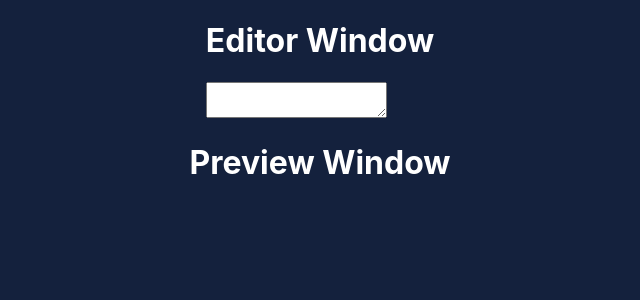
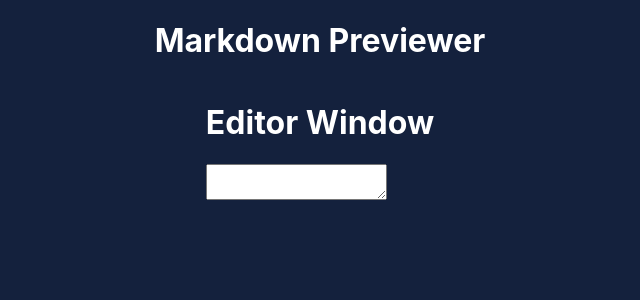
Before and after one commit to leonelamatos/markdown-previewer, a React (Create React App) app: page / in a window 1280 px wide. Shown: the top 300 px of the page, without its empty margins (320-960 px from the left). Built offline with nearby package versions, Linux system fonts and the light colour scheme.

Commit message:
Moves the Preview component inside the Editor component

```diff
--- a/src/App.js
+++ b/src/App.js
@@ -1,13 +1,14 @@
 import Editor from './components/Editor';
-import Preview from './components/Preview';
+// import Preview from './components/Preview';
 
 import './assets/css/main.min.css';
 
 function App() {
 	return (
 		<div className='App'>
+			<h1>Markdown Previewer</h1>
 			<Editor />
-			<Preview />
+			{/* <Preview /> */}
 		</div>
 	);
 }
```
